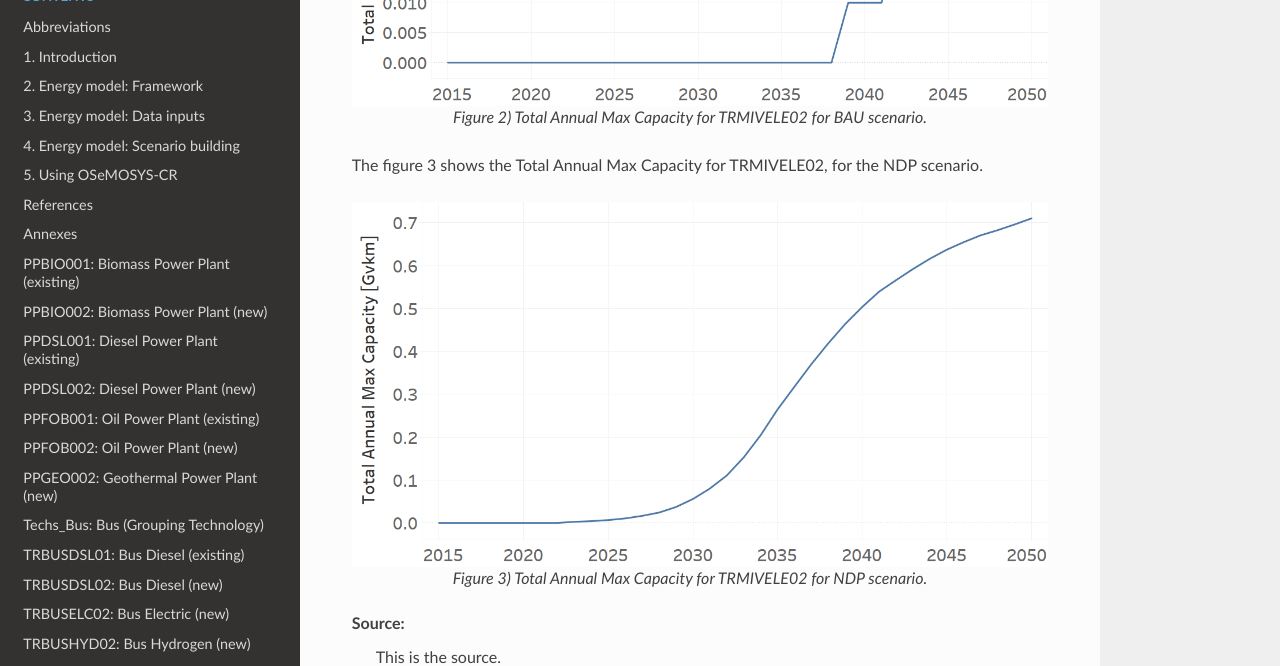
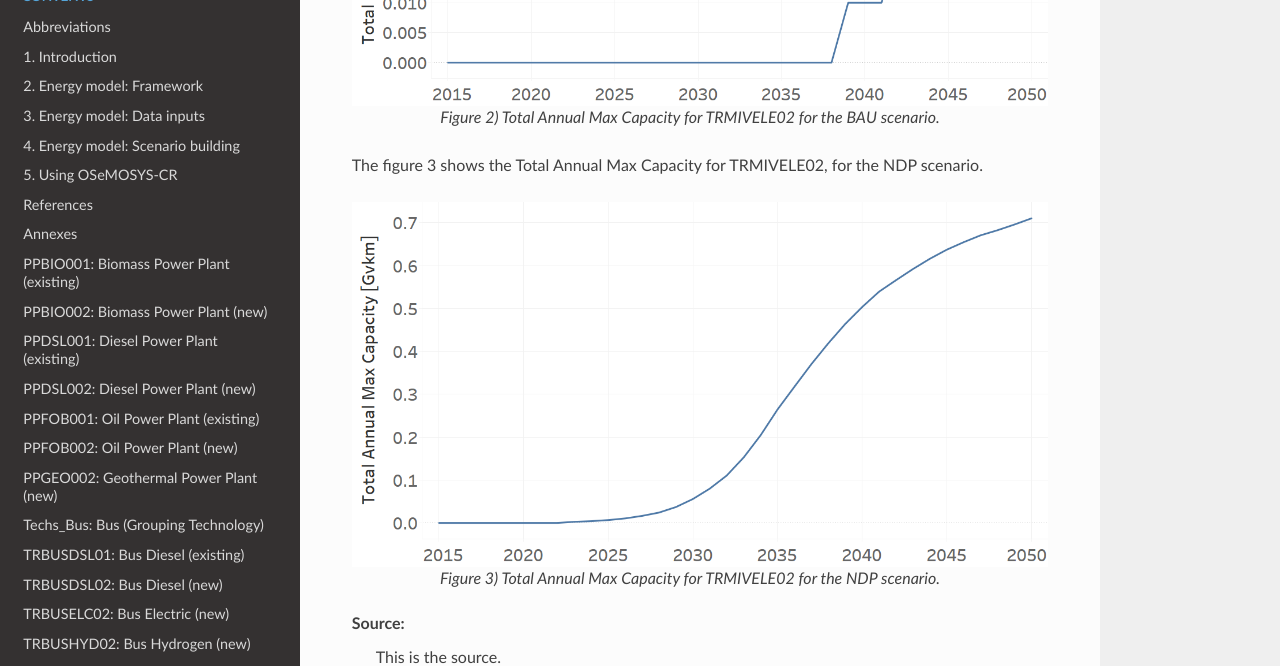
Before and after one commit to EPERLab/OSeMOSYS-CR, a Sphinx documentation site: the page built from docs/fichas/57_TRMIVELE02.rst, in a window 1280 px wide and 1400 px high, scrolled down 4097 px. Shown: the part 150-816 px from the top of the window. Built offline with Sphinx 7.4.7 and the Read the Docs theme 2.0.0, drawn with Linux system fonts in a browser that asks for light colours; formulas are drawn with MathJax 3; some of the changed text lies outside the part shown.

Commit message:
Update 57_TRMIVELE02.rst

```diff
--- a/docs/fichas/57_TRMIVELE02.rst
+++ b/docs/fichas/57_TRMIVELE02.rst
@@ -147,7 +147,7 @@ The figure 2 shows the Total Annual Max Capacity for TRMIVELE02, for the BAU sce
    :align:   center
    :width:   700 px
 
-   *Figure 2) Total Annual Max Capacity for TRMIVELE02 for BAU scenario.*
+   *Figure 2) Total Annual Max Capacity for TRMIVELE02 for the BAU scenario.*
 
 The figure 3 shows the Total Annual Max Capacity for TRMIVELE02, for the NDP scenario.
 
@@ -155,7 +155,7 @@ The figure 3 shows the Total Annual Max Capacity for TRMIVELE02, for the NDP sce
    :align:   center
    :width:   700 px
 
-   *Figure 3) Total Annual Max Capacity for TRMIVELE02 for NDP scenario.*
+   *Figure 3) Total Annual Max Capacity for TRMIVELE02 for the NDP scenario.*
 
 Source:
    This is the source.
@@ -172,7 +172,7 @@ The figure 4 shows the Total Technology Annual Activity Lower Limit for TRMIVELE
    :align:   center
    :width:   700 px
 
-   *Figure 4) Total Technology Annual Activity Lower Limit for TRMIVELE02 for NDP scenario.*
+   *Figure 4) Total Technology Annual Activity Lower Limit for TRMIVELE02 for the NDP scenario.*
 
 Source:
    This is the source.
```
